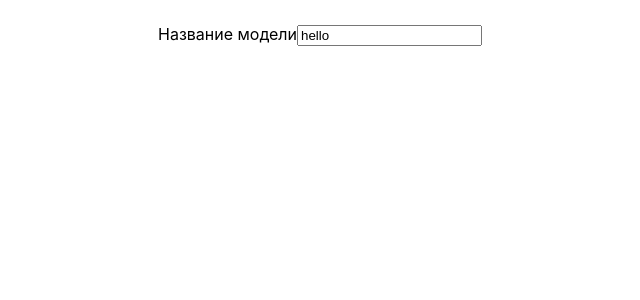
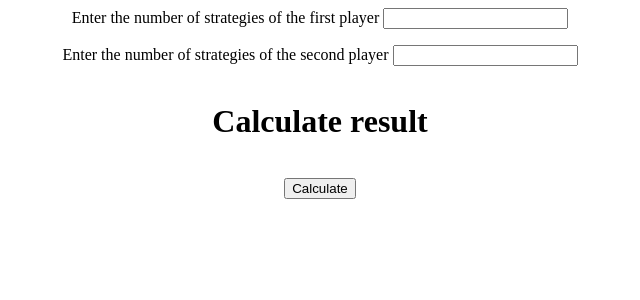
Before and after one commit to Qyea/approximate-method, an Angular app: page / in a window 1280 px wide. Shown: the top 300 px of the page, without its empty margins (320-960 px from the left). Built offline with nearby package versions, Linux system fonts and the light colour scheme.

Commit message:
Inputs and strategy matrix

```diff
--- a/src/app/app.component.html
+++ b/src/app/app.component.html
@@ -1,193 +1,19 @@
-<!-- * * * * * * * * * * * * * * * * * * * * * * * * * * * * * * * -->
-<!-- * * * * * * * * * * * The content below * * * * * * * * * * * -->
-<!-- * * * * * * * * * * is only a placeholder * * * * * * * * * * -->
-<!-- * * * * * * * * * * and can be replaced.  * * * * * * * * * * -->
-<!-- * * * * * * * * * * * * * * * * * * * * * * * * * * * * * * * -->
-<!-- * * * * * * * * * Delete the template below * * * * * * * * * -->
-<!-- * * * * * * * to get started with your project! * * * * * * * -->
-<!-- * * * * * * * * * * * * * * * * * * * * * * * * * * * * * * * -->
+<main class="app-wrapper">
+  <app-dimension-input
+    [(value)]="rows"
+    label="Enter the number of strategies of the first player"
+  ></app-dimension-input>
+  <app-dimension-input
+    [(value)]="columns"
+    label="Enter the number of strategies of the second player"
+  ></app-dimension-input>
 
-<style>
-  :host {
-    --bright-blue: oklch(51.01% 0.274 263.83);
-    --electric-violet: oklch(53.18% 0.28 296.97);
-    --french-violet: oklch(47.66% 0.246 305.88);
-    --vivid-pink: oklch(69.02% 0.277 332.77);
-    --hot-red: oklch(61.42% 0.238 15.34);
-    --orange-red: oklch(63.32% 0.24 31.68);
-
-    --gray-900: oklch(19.37% 0.006 300.98);
-    --gray-700: oklch(36.98% 0.014 302.71);
-    --gray-400: oklch(70.9% 0.015 304.04);
-
-    --red-to-pink-to-purple-vertical-gradient: linear-gradient(
-      180deg,
-      var(--orange-red) 0%,
-      var(--vivid-pink) 50%,
-      var(--electric-violet) 100%
-    );
-
-    --red-to-pink-to-purple-horizontal-gradient: linear-gradient(
-      90deg,
-      var(--orange-red) 0%,
-      var(--vivid-pink) 50%,
-      var(--electric-violet) 100%
-    );
-
-    --pill-accent: var(--bright-blue);
-
-    font-family: "Inter", -apple-system, BlinkMacSystemFont, "Segoe UI", Roboto,
-      Helvetica, Arial, sans-serif, "Apple Color Emoji", "Segoe UI Emoji",
-      "Segoe UI Symbol";
-    box-sizing: border-box;
-    -webkit-font-smoothing: antialiased;
-    -moz-osx-font-smoothing: grayscale;
+  @if(rows && columns){
+  <app-matrix-table [columns]="columns" [rows]="rows" />
   }
 
-  h1 {
-    font-size: 3.125rem;
-    color: var(--gray-900);
-    font-weight: 500;
-    line-height: 100%;
-    letter-spacing: -0.125rem;
-    margin: 0;
-    font-family: "Inter Tight", -apple-system, BlinkMacSystemFont, "Segoe UI",
-      Roboto, Helvetica, Arial, sans-serif, "Apple Color Emoji",
-      "Segoe UI Emoji", "Segoe UI Symbol";
-  }
-
-  p {
-    margin: 0;
-    color: var(--gray-700);
-  }
-
-  main {
-    width: 100%;
-    min-height: 100%;
-    display: flex;
-    justify-content: center;
-    align-items: center;
-    padding: 1rem;
-    box-sizing: inherit;
-    position: relative;
-  }
-
-  .angular-logo {
-    max-width: 9.2rem;
-  }
-
-  .content {
-    display: flex;
-    justify-content: space-around;
-    width: 100%;
-    max-width: 700px;
-    margin-bottom: 3rem;
-  }
-
-  .content h1 {
-    margin-top: 1.75rem;
-  }
-
-  .content p {
-    margin-top: 1.5rem;
-  }
-
-  .divider {
-    width: 1px;
-    background: var(--red-to-pink-to-purple-vertical-gradient);
-    margin-inline: 0.5rem;
-  }
-
-  .pill-group {
-    display: flex;
-    flex-direction: column;
-    align-items: start;
-    flex-wrap: wrap;
-    gap: 1.25rem;
-  }
-
-  .pill {
-    display: flex;
-    align-items: center;
-    --pill-accent: var(--bright-blue);
-    background: color-mix(in srgb, var(--pill-accent) 5%, transparent);
-    color: var(--pill-accent);
-    padding-inline: 0.75rem;
-    padding-block: 0.375rem;
-    border-radius: 2.75rem;
-    border: 0;
-    transition: background 0.3s ease;
-    font-family: var(--inter-font);
-    font-size: 0.875rem;
-    font-style: normal;
-    font-weight: 500;
-    line-height: 1.4rem;
-    letter-spacing: -0.00875rem;
-    text-decoration: none;
-  }
-
-  .pill:hover {
-    background: color-mix(in srgb, var(--pill-accent) 15%, transparent);
-  }
-
-  .pill-group .pill:nth-child(6n + 1) {
-    --pill-accent: var(--bright-blue);
-  }
-  .pill-group .pill:nth-child(6n + 2) {
-    --pill-accent: var(--french-violet);
-  }
-  .pill-group .pill:nth-child(6n + 3),
-  .pill-group .pill:nth-child(6n + 4),
-  .pill-group .pill:nth-child(6n + 5) {
-    --pill-accent: var(--hot-red);
-  }
-
-  .pill-group svg {
-    margin-inline-start: 0.25rem;
-  }
-
-  .social-links {
-    display: flex;
-    align-items: center;
-    gap: 0.73rem;
-    margin-top: 1.5rem;
-  }
-
-  .social-links path {
-    transition: fill 0.3s ease;
-    fill: var(--gray-400);
-  }
-
-  .social-links a:hover svg path {
-    fill: var(--gray-900);
-  }
-
-  @media screen and (max-width: 650px) {
-    .content {
-      flex-direction: column;
-      width: max-content;
-    }
-
-    .divider {
-      height: 1px;
-      width: 100%;
-      background: var(--red-to-pink-to-purple-horizontal-gradient);
-      margin-block: 1.5rem;
-    }
-  }
-</style>
-
-<main class="main">
-  <app-dimension-input></app-dimension-input>
-  <!-- <app-matrix-table></app-matrix-table> -->
+  <h1>Calculate result</h1>
+  <button (click)="getResult()">Calculate</button>
 </main>
 
-<!-- * * * * * * * * * * * * * * * * * * * * * * * * * * * * * * * * -->
-<!-- * * * * * * * * * * * The content above * * * * * * * * * * * * -->
-<!-- * * * * * * * * * * is only a placeholder * * * * * * * * * * * -->
-<!-- * * * * * * * * * * and can be replaced.  * * * * * * * * * * * -->
-<!-- * * * * * * * * * * * * * * * * * * * * * * * * * * * * * * * * -->
-<!-- * * * * * * * * * * End of Placeholder  * * * * * * * * * * * * -->
-<!-- * * * * * * * * * * * * * * * * * * * * * * * * * * * * * * * * -->
-
 <router-outlet />
--- a/src/app/app.component.scss
+++ b/src/app/app.component.scss
@@ -0,0 +1,7 @@
+.app-wrapper {
+  display: flex;
+  flex-direction: column;
+  justify-content: center;
+  align-items: center;
+  gap: 1rem;
+}
--- a/src/app/app.component.ts
+++ b/src/app/app.component.ts
@@ -1,7 +1,8 @@
-import { Component } from '@angular/core';
+import { Component, inject } from '@angular/core';
 import { RouterOutlet } from '@angular/router';
 import { MatrixTableComponent } from './common-ui/matrix-table/matrix-table.component';
 import { DimensionInputComponent } from './common-ui/dimension-input/dimension-input.component';
+import { MatrixCalculatorService } from './data/services/matrix-calculator.service';
 
 @Component({
   selector: 'app-root',
@@ -12,4 +13,21 @@ import { DimensionInputComponent } from './common-ui/dimension-input/dimension-i
 })
 export class AppComponent {
   title = 'approximate-method';
+  rows: number | null = null;
+
+  columns: number | null = null;
+  hasResult: boolean = false;
+
+  matrixCalculatorService = inject(MatrixCalculatorService);
+
+  getResult() {
+    const n = Number(this.rows);
+    const m = Number(this.columns);
+
+    if (n && m) {
+      console.log(this.matrixCalculatorService.calculateResult(n, m));
+    } else {
+      alert('Enter proper inputs');
+    }
+  }
 }
--- a/src/app/common-ui/dimension-input/dimension-input.component.html
+++ b/src/app/common-ui/dimension-input/dimension-input.component.html
@@ -1,4 +1,6 @@
 <div>
-  <label>Название модели</label>
-  <input class="form-control" name="title" [(ngModel)]="title" />
+  <label>
+    {{ label }}
+    <input type="text" [value]="value" (input)="onInputChange($event)" />
+  </label>
 </div>
--- a/src/app/common-ui/dimension-input/dimension-input.component.ts
+++ b/src/app/common-ui/dimension-input/dimension-input.component.ts
@@ -1,4 +1,4 @@
-import { Component } from '@angular/core';
+import { Component, EventEmitter, Input, Output } from '@angular/core';
 import { CommonModule } from '@angular/common';
 import { FormsModule } from '@angular/forms';
 
@@ -10,5 +10,13 @@ import { FormsModule } from '@angular/forms';
   styleUrl: './dimension-input.component.scss',
 })
 export class DimensionInputComponent {
-  title: string = 'hello';
+  @Input() label: string = '';
+  @Input() value: number | null = null;
+  @Output() valueChange = new EventEmitter<string>();
+  onInputChange(event: Event): void {
+    const inputElement = event.target as HTMLInputElement;
+    const newValue = inputElement.value;
+    this.value = Number(newValue);
+    this.valueChange.emit(newValue);
+  }
 }
--- a/src/app/common-ui/matrix-table/matrix-table.component.html
+++ b/src/app/common-ui/matrix-table/matrix-table.component.html
@@ -1 +1,10 @@
-<p>matrix-table works!</p>
+<h2>Enter clean player strategies</h2>
+<table border="1">
+  @for (row of getRows(); track $index) {
+  <tr>
+    @for (column of getColumns(); track $index) {
+    <td><input [value]="matrix" /></td>
+    }
+  </tr>
+  }
+</table>
--- a/src/app/common-ui/matrix-table/matrix-table.component.ts
+++ b/src/app/common-ui/matrix-table/matrix-table.component.ts
@@ -1,12 +1,22 @@
-import { Component } from '@angular/core';
+import { Component, Input } from '@angular/core';
 
 @Component({
   selector: 'app-matrix-table',
   standalone: true,
   imports: [],
   templateUrl: './matrix-table.component.html',
-  styleUrl: './matrix-table.component.scss'
+  styleUrl: './matrix-table.component.scss',
 })
 export class MatrixTableComponent {
+  @Input() matrix: number[][] = [];
+  @Input() rows: number = 0;
+  @Input() columns: number = 0;
 
+  getRows(): number[] {
+    return Array.from({ length: this.rows }, (_, i) => i);
+  }
+
+  getColumns(): number[] {
+    return Array.from({ length: this.columns }, (_, i) => i);
+  }
 }
--- /dev/null
+++ b/src/app/data/services/matrix-calculator.service.ts
@@ -0,0 +1,10 @@
+import { Injectable } from '@angular/core';
+
+@Injectable({
+  providedIn: 'root',
+})
+export class MatrixCalculatorService {
+  calculateResult(rows: number, columns: number): number {
+    return columns + rows;
+  }
+}
```
